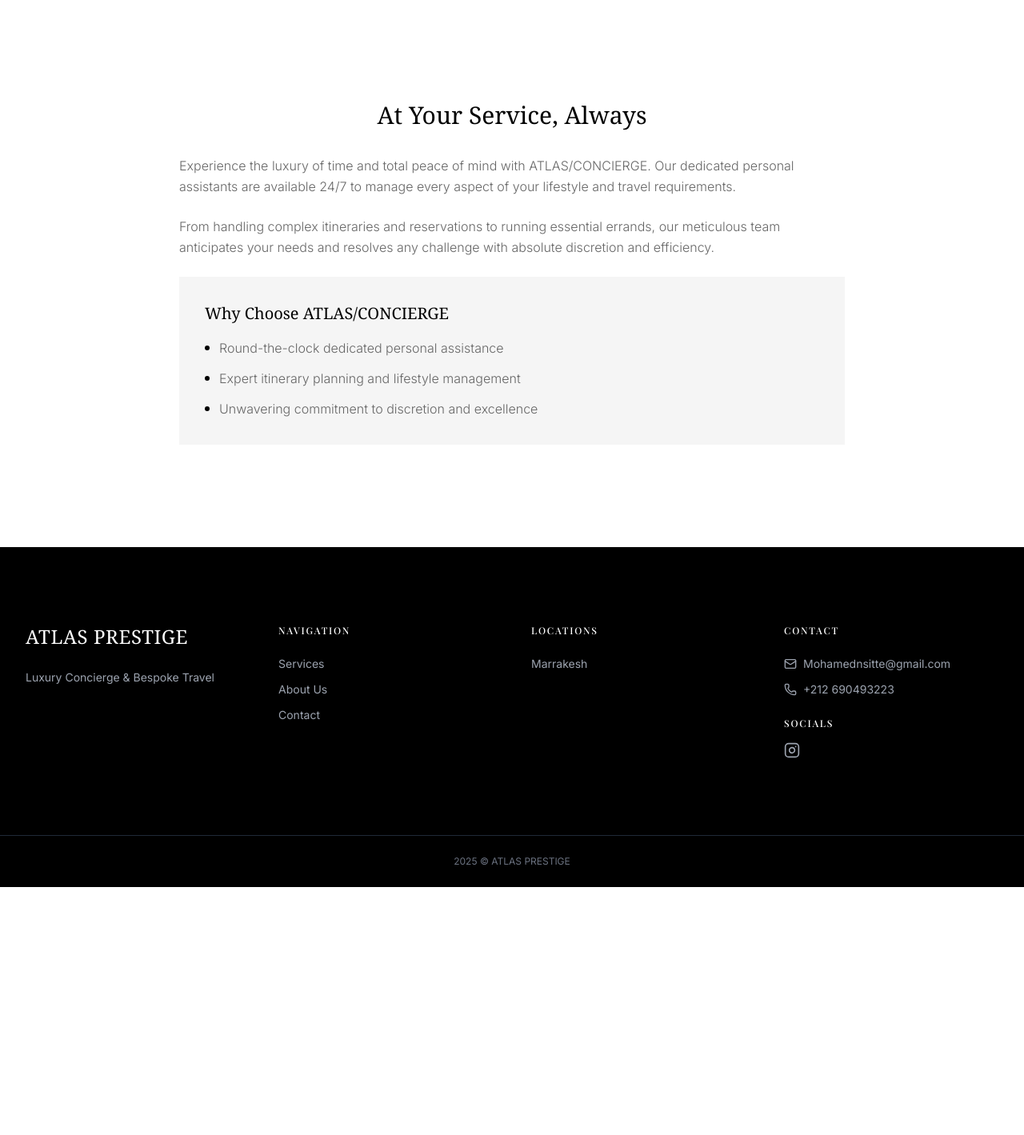
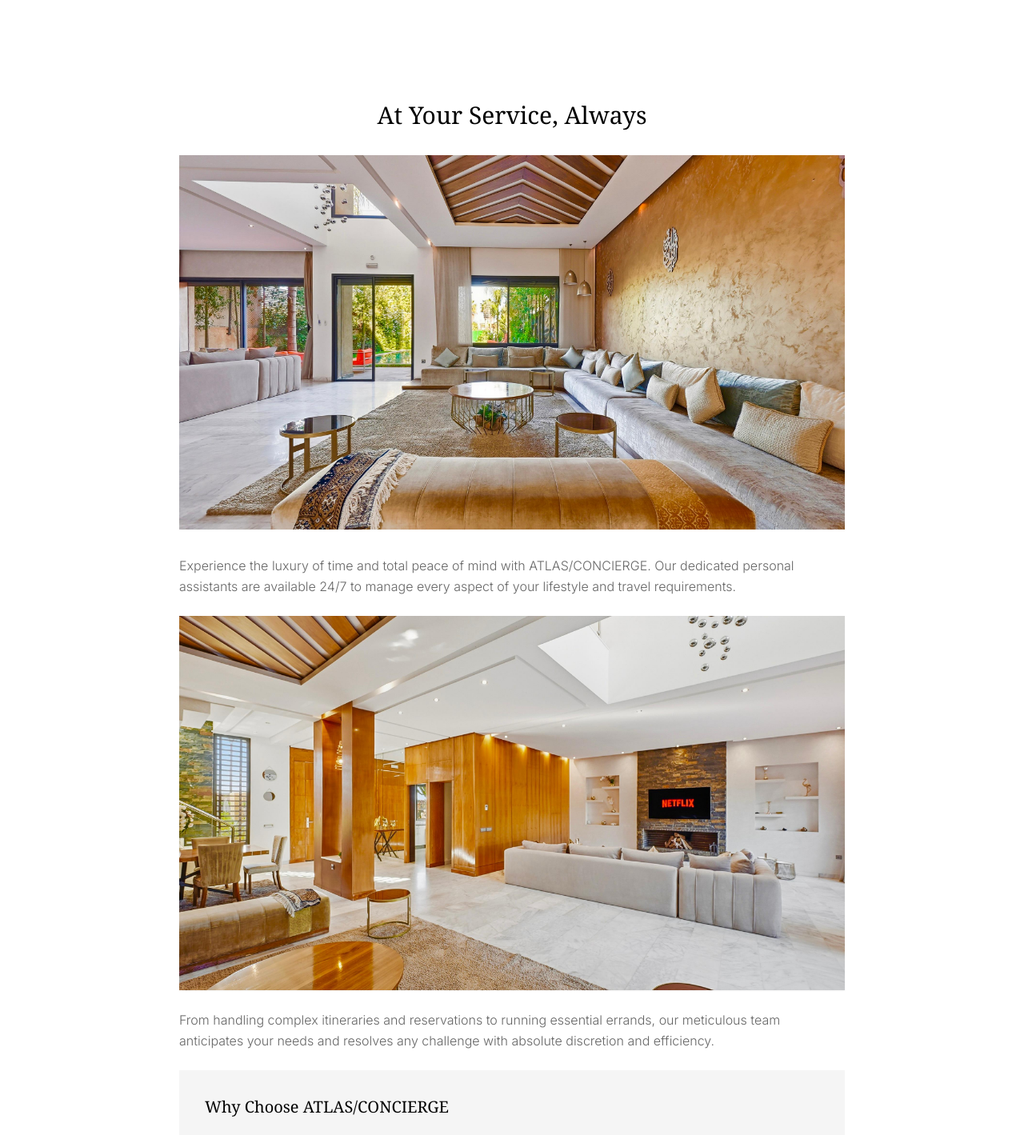
Before and after one commit to keurkan/Atlas-prestige, a React (Vite) app: page /services/atlas-concierge in a window 1280 px wide. Shown: the part 562-1981 px from the top of the page at 80% size. Before the commit the page ends 1671 px from the top, so only its background shows below. Built offline with nearby package versions, Linux system fonts and the light colour scheme; a web font is replaced by a local one.

Commit message:
Add and layout images for Concierge page

```diff
--- a/src/pages/AtlasConcierge.tsx
+++ b/src/pages/AtlasConcierge.tsx
@@ -44,10 +44,24 @@
                             <h2 className="font-serif text-3xl mb-8 text-center">
                                 {t('atlasConcierge.heading')}
                             </h2>
+
+                            <img
+                                src="/images/concierge/WhatsApp Image 2026-03-08 at 22.37.56.jpeg"
+                                alt="Atlas Concierge"
+                                className="w-full aspect-video object-cover rounded-lg mb-8 shadow-sm"
+                            />
+
                             <div className="space-y-6 text-muted-foreground font-light leading-relaxed">
                                 <p>
                                     {t('atlasConcierge.paragraph1')}
                                 </p>
+
+                                <img
+                                    src="/images/concierge/WhatsApp Image 2026-03-08 at 22.37.56 (1).jpeg"
+                                    alt="Atlas Concierge"
+                                    className="w-full aspect-video object-cover rounded-lg my-8 shadow-sm"
+                                />
+
                                 <p>
                                     {t('atlasConcierge.paragraph2')}
                                 </p>
```
Also changed, not shown: public/images/concierge/WhatsApp Image 2026-03-08 at 22.37.56 (1).jpeg (added), public/images/concierge/WhatsApp Image 2026-03-08 at 22.37.56.jpeg (added).
